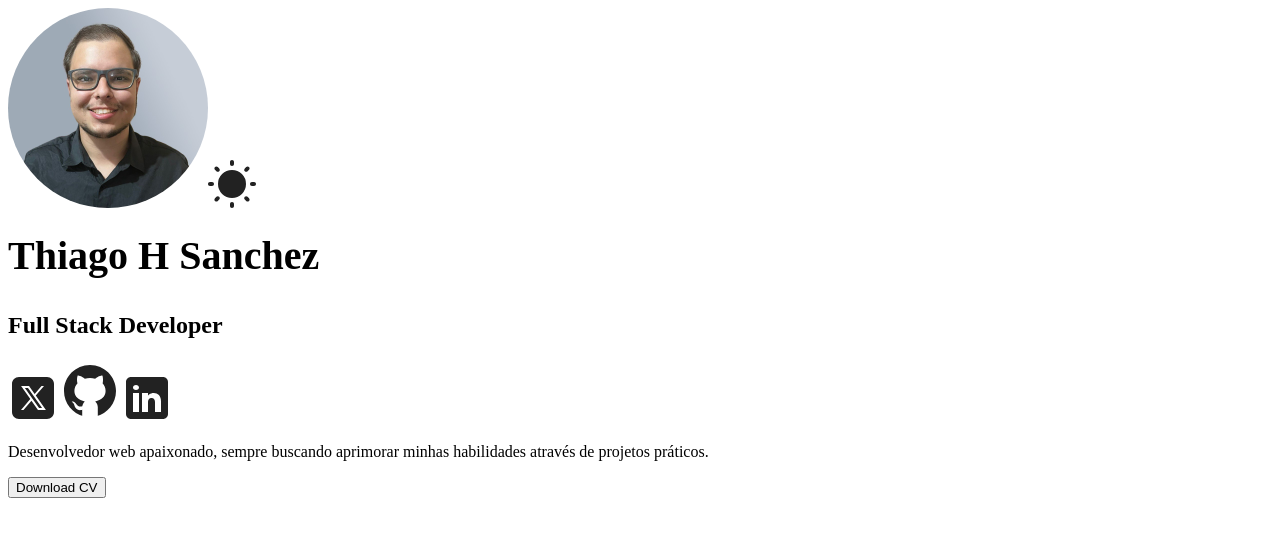
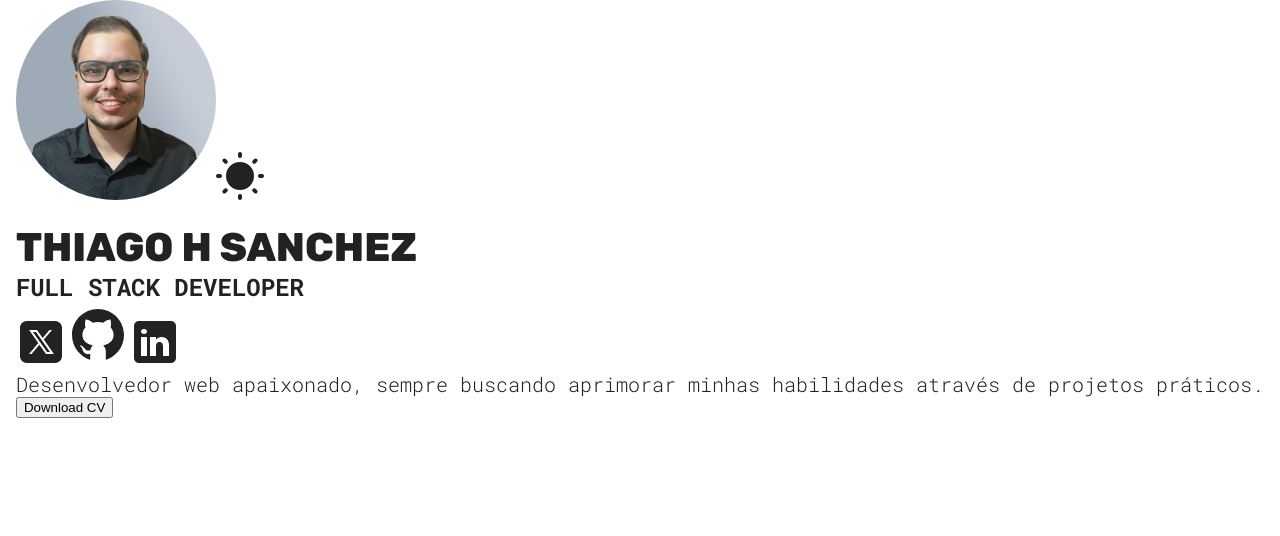
Before and after one commit to ThiagoHs1/portfolio-thiago, a React (Vite) app: page / in a window 1280 px wide. Shown: the top 536 px of the page. Built offline with nearby package versions, Linux system fonts and the light colour scheme.

Commit message:
Aplicando o css

```diff
--- a/src/App.css
+++ b/src/App.css
@@ -0,0 +1,108 @@
+:root {
+    --background-color: #fff;
+    --btn-color: #0987f2;
+    --btn-text-color: #fff;
+    --project-card-bg: #ffffff00;
+    --text-color: #222;
+    --form-text-color: #555;
+    --footer-text-color: #888;
+  }
+
+  [data-theme='dark'] {
+    --background-color: #222;
+    --btn-color: #fff;
+    --btn-text-color: #222;
+    --project-card-bg: #fff;
+    --text-color: #fff;
+    --form-text-color: #fff;
+    --footer-text-color: #bbb;
+  }
+
+  body {
+    background-color: var(--background-color);
+    display: flex;
+    justify-content: center;
+    margin: 0 auto 60px;
+  }
+
+  #root {
+    display: flex;
+    flex-direction: column;
+    gap: 60px;
+  }
+
+  h1,
+  h2,
+  h3,
+  p {
+    color: var(--text-color);
+    margin: 0;
+    padding: 0;
+  }
+
+  h2,
+  h3,
+  p {
+    font-family: 'Roboto Mono', monospace;
+  }
+
+  h1,
+  h2 {
+    text-transform: uppercase;
+  }
+
+  h2,
+  h3 {
+    font-size: 20px;
+  }
+
+  h1 {
+    font-family: 'Rubik', sans-serif;
+    font-size: 32px;
+  }
+
+  p {
+    font-size: 16px;
+    font-weight: 300;
+  }
+
+  .sectionTitle {
+    margin-bottom: 30px;
+  }
+
+  .hover {
+    cursor: pointer;
+  }
+
+  @media (width >= 800px) {
+    #root {
+      gap: 100px;
+    }
+    h1 {
+      font-size: 40px;
+    }
+    h2,
+    h3 {
+      font-size: 24px;
+    }
+    p {
+      font-size: 20px;
+    }
+
+    .sectionTitle {
+      margin-bottom: 60px;
+    }
+
+    @media (width >= 1400px) {
+      #root {
+        gap: 200px;
+      }
+      h1 {
+        font-size: 48px;
+      }
+
+      .sectionTitle {
+        margin-bottom: 75px;
+      }
+    }
+  }
```
